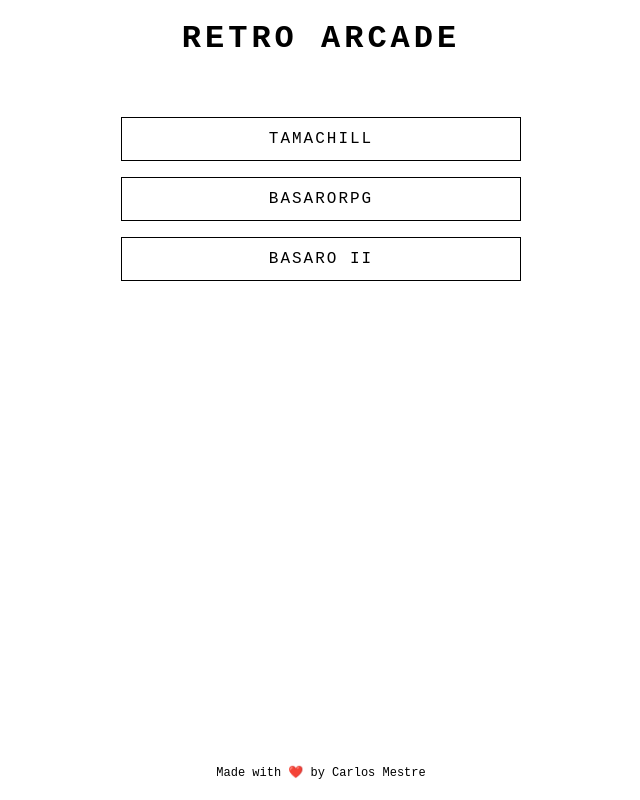
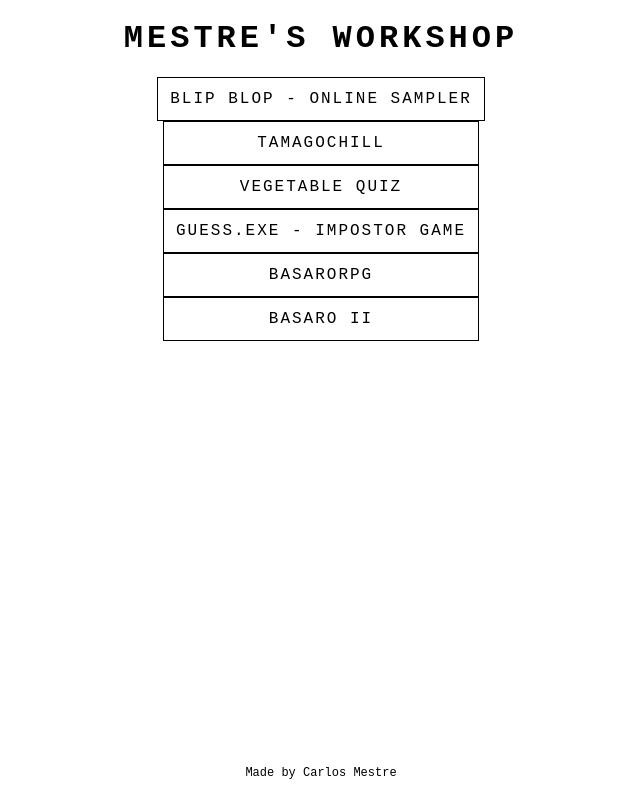
Before and after one commit to CarlosMestre1997/carlosmestre1997.github.io, a plain HTML site: page index.html in a window 1280 px wide. Shown: the whole page, without its empty margins (319-959 px from the left). Drawn offline with Linux system fonts and the light colour scheme.

Commit message:
Update title and content for Mestre's Workshop

```diff
--- a/index.html
+++ b/index.html
@@ -3,7 +3,7 @@
 <head>
   <meta charset="UTF-8">
   <meta name="viewport" content="width=device-width, initial-scale=1.0">
-  <title>Carlos' Retro Arcade</title>
+  <title>Mestre's Workshop</title>
   <style>
     body {
       margin: 0;
@@ -64,16 +64,20 @@
   </style>
 </head>
 <body>
-  <h1>Retro Arcade</h1>
-
-  <div class="games">
-    <a href="https://carlosmestre1997.github.io/tamachill/">Tamachill</a>
+  <h1>Mestre's Workshop</h1>
+  <div class="Apps">
+    <a href="https://blip-blop.vercel.app/">Blip Blop - Online Sampler</a>
+  </div>
+  <div class="Games">
+    <a href="https://carlosmestre1997.github.io/tamachill/">Tamagochill</a>
+    <a href="https://carlosmestre1997.github.io/tamachill/">Vegetable Quiz</a>
+    <a href="https://carlosmestre1997.github.io/tamachill/">Guess.exe - impostor game</a>
     <a href="https://carlosmestre1997.github.io/BasaroRPG/">BasaroRPG</a>
     <a href="https://carlosmestre1997.github.io/BasaroRPG-II/">Basaro II</a>
   </div>
 
   <footer>
-    Made with ❤️ by Carlos Mestre
+    Made by Carlos Mestre
   </footer>
 </body>
 </html>
```
